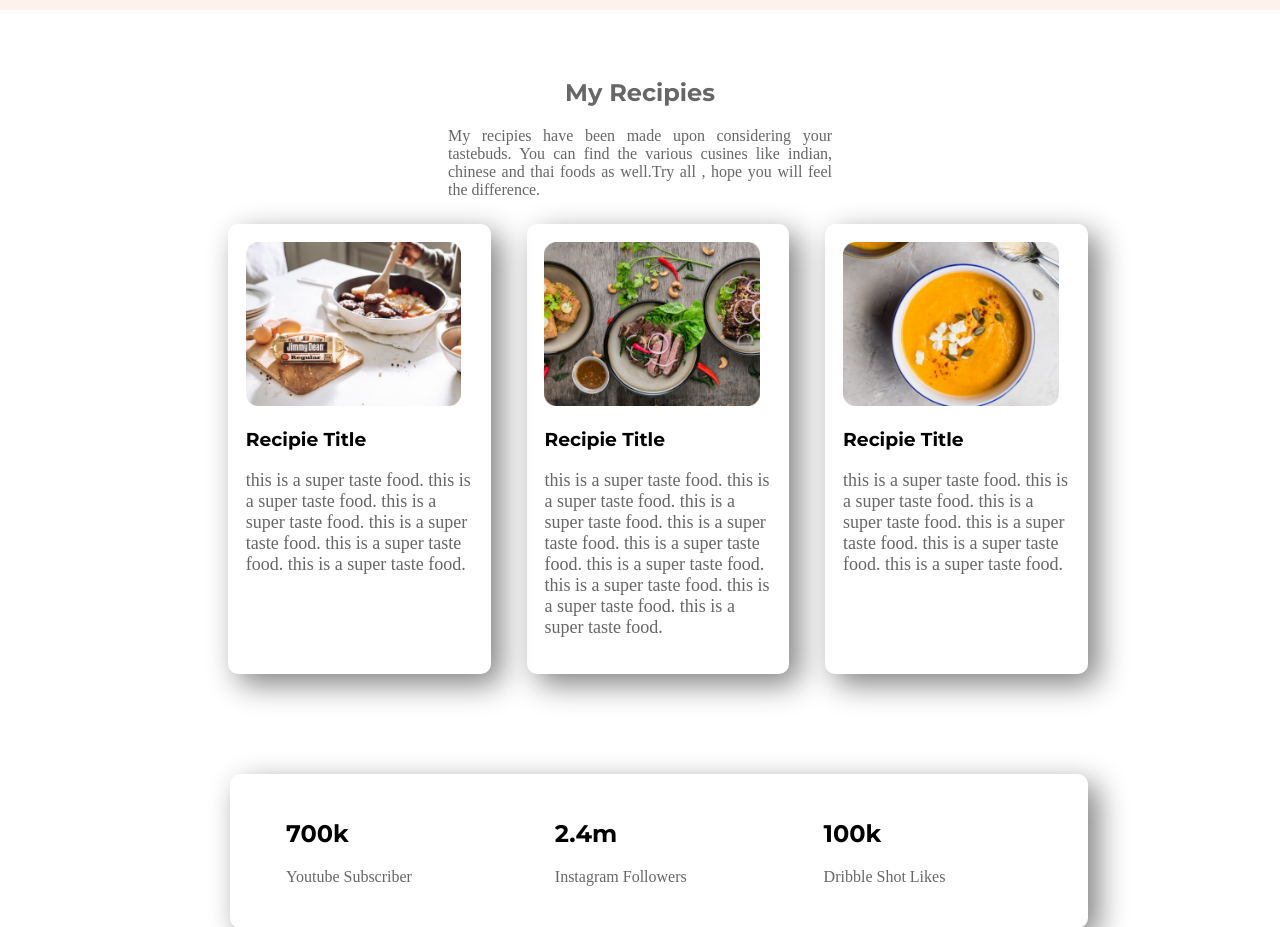
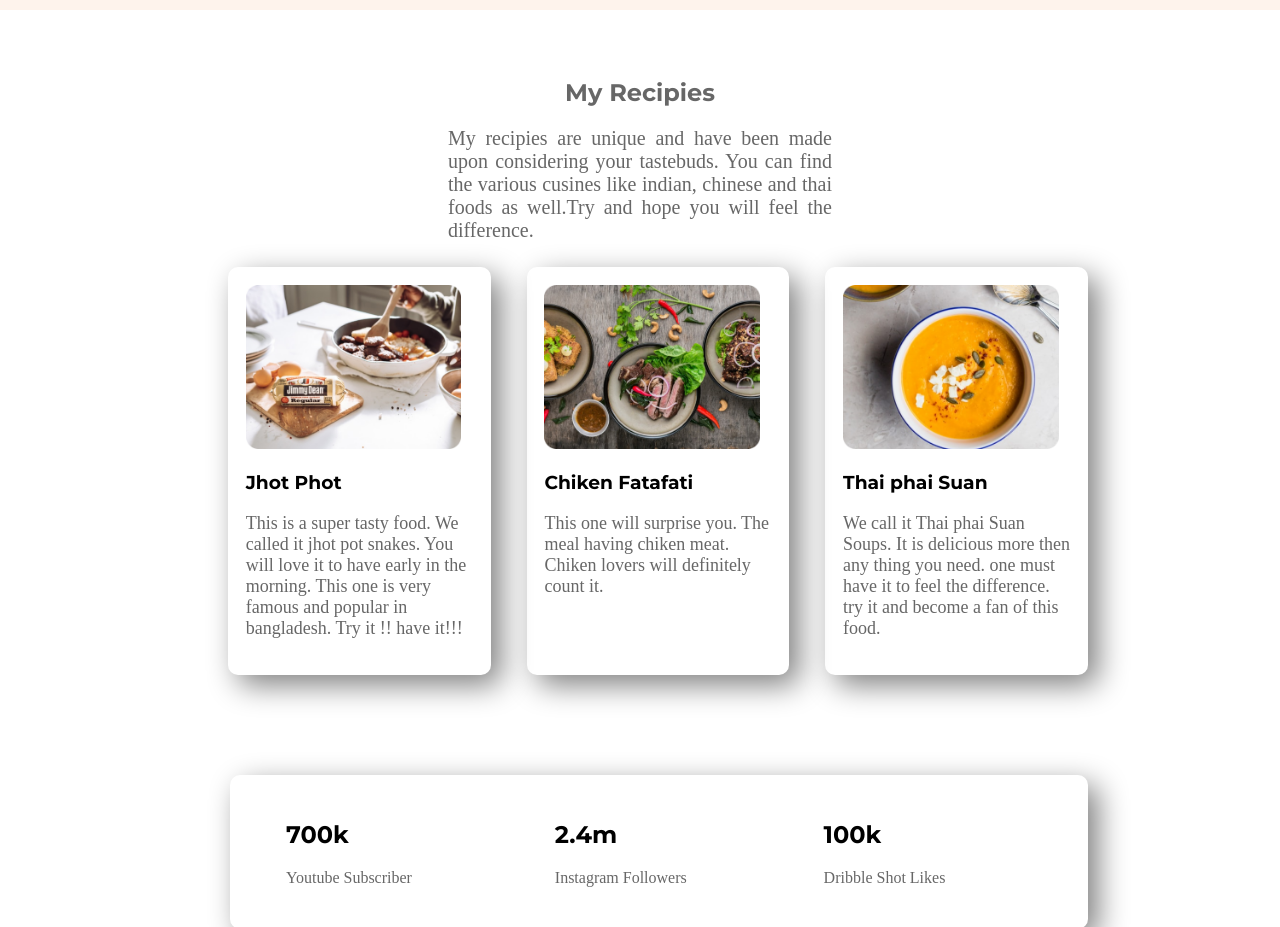
Before and after one commit to tanimgit/foodnet, a plain HTML site: page index.html in a window 1280 px wide. Shown: the part 1240-2167 px from the top of the page. Drawn offline with Linux system fonts and the light colour scheme.

Commit message:
7th food title and description modified

```diff
--- a/index.html
+++ b/index.html
@@ -50,51 +50,44 @@
     <section class='not-flexible' style='margin-top:30px;'>
         <div style='text-align:center;margin-left: 35%;margin-right: 35%;'>
             <h2 style="color:#676767;">My Recipies</h2>
-            <p style='text-align:justify;color:#676767;margin:15px 0px 15px 0px;font-family: Manrope;'>
-                My recipies have been made upon considering your tastebuds.
+            <p style='text-align:justify;color:#676767;margin:15px 0px 15px 0px;font-family: Manrope;font-size: 20px;'>
+                My recipies are unique and have been made upon considering your tastebuds.
                 You can find the various cusines like indian, chinese and thai
-                foods as well.Try all , hope you will feel the difference.
+                foods as well.Try and hope you will feel the difference.
             </p>
         </div>
 
         <div class='flexible-recipe'>
             <div class='recipe-item'>
                 <img src="images/food/recipe1.jpg" alt="reciepe item 1">
-                <h3>Recipie Title</h3>
+                <h3>Jhot Phot </h3>
                 <p class='fontpara'>
-                    this is a super taste food.
-                    this is a super taste food.
-                    this is a super taste food.
-                    this is a super taste food.
-                    this is a super taste food.
-                    this is a super taste food.
+                    This is a super tasty food.
+                    We called it jhot pot snakes.
+                    You will love it to have early in the morning.
+                    This one is very famous and popular in bangladesh.
+                    Try it !!
+                    have it!!!
                 </p>
             </div>
             <div class='recipe-item'>
                 <img src="images/food/recipe2.jpg" alt="reciepe item 2">
-                <h3>Recipie Title</h3>
+                <h3>Chiken Fatafati</h3>
                 <p class='fontpara'>
-                    this is a super taste food.
-                    this is a super taste food.
-                    this is a super taste food.
-                    this is a super taste food.
-                    this is a super taste food.
-                    this is a super taste food.
-                    this is a super taste food.
-                    this is a super taste food.
-                    this is a super taste food.
+                    This one will surprise you.
+                    The meal having chiken meat.
+                    Chiken lovers will definitely count it.
                 </p>
             </div>
             <div class='recipe-item'>
                 <img src="images/food/recipe3.png" alt="reciepe item 3">
-                <h3>Recipie Title</h3>
+                <h3>Thai phai Suan</h3>
                 <p class='fontpara'>
-                    this is a super taste food.
-                    this is a super taste food.
-                    this is a super taste food.
-                    this is a super taste food.
-                    this is a super taste food.
-                    this is a super taste food.
+                    We call it Thai phai Suan Soups.
+                    It is delicious more then any thing you need.
+                    one must have it to feel the difference.
+                    try it and become a fan of this food.
+
                 </p>
             </div>
         </div>
```
